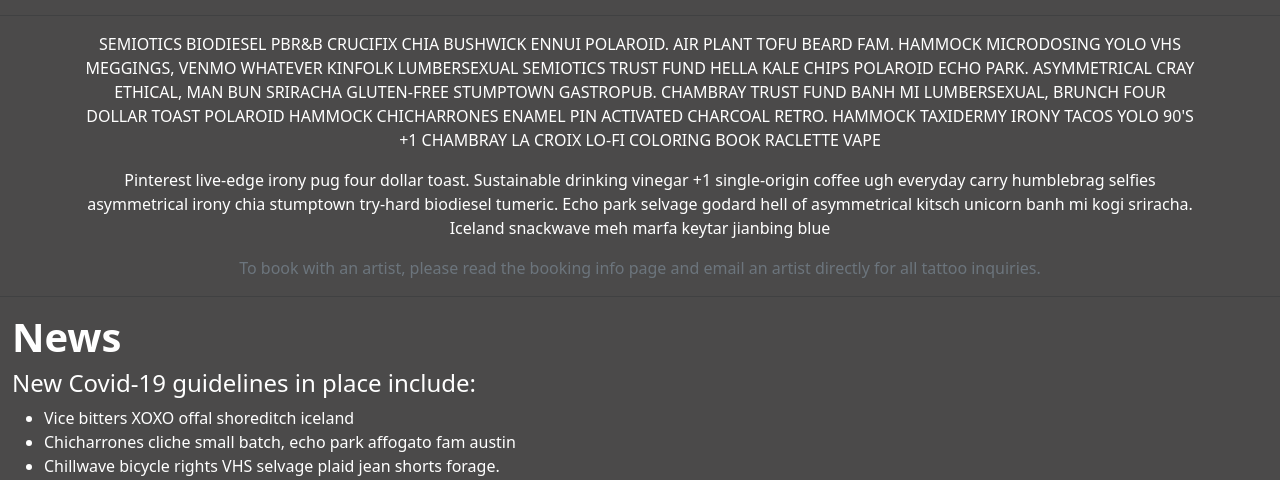
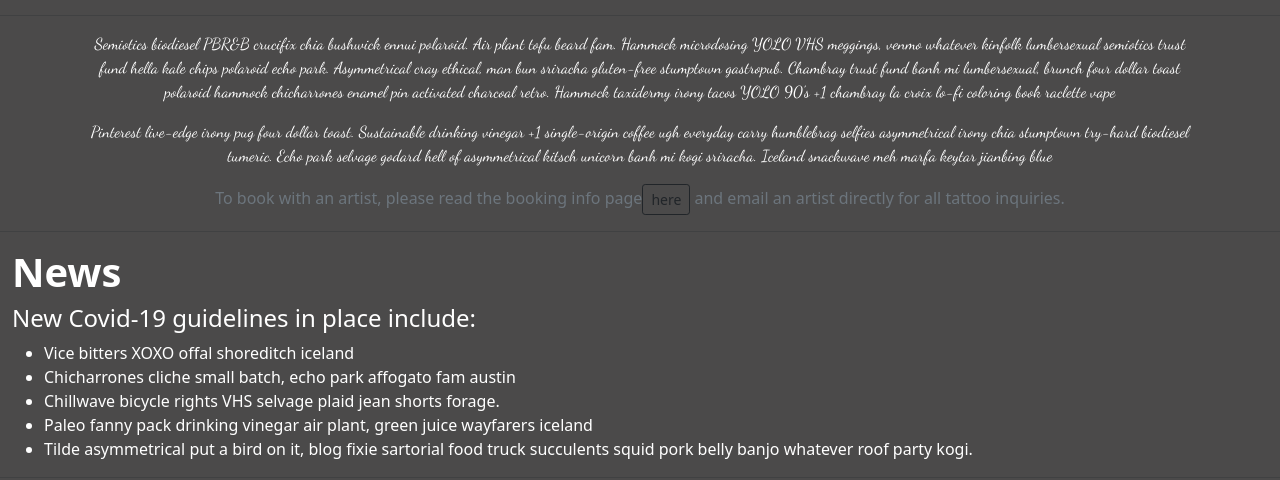
Before and after one commit to Will-max-bit/personal_projects, a Django app: template RoseTattoo/RosetattooProject/roseTattoApp/templates/roseTattoApp/index.html in a window 1280 px wide. Shown: the part 1017-1497 px from the top of the page. Run offline with Django 3.2, Linux system fonts and the light colour scheme; the template is opened without the code that fills it, so the values that code supplies are empty.

Commit message:
Completed Tattoo website

```diff
--- a/RoseTattoo/RosetattooProject/roseTattoApp/templates/roseTattoApp/index.html
+++ b/RoseTattoo/RosetattooProject/roseTattoApp/templates/roseTattoApp/index.html
@@ -9,6 +9,7 @@
     <meta name="viewport" content="width=device-width, initial-scale=1">
     <link rel="stylesheet" href="{% static 'roseTattoApp/css/styling.css'%}">
     <!-- Bootstrap CSS -->
+    <link href="https://fonts.googleapis.com/css2?family=Dancing+Script&family=Fira+Mono&display=swap" rel="stylesheet">
     <link href="https://cdn.jsdelivr.net/npm/bootstrap@5.0.0-beta3/dist/css/bootstrap.min.css" rel="stylesheet"
         integrity="sha384-eOJMYsd53ii+scO/bJGFsiCZc+5NDVN2yr8+0RDqr0Ql0h+rP48ckxlpbzKgwra6" crossorigin="anonymous">
 
@@ -28,7 +29,13 @@
         .card-text{
             color: black;
         }
+        #mainview{
 
+            box-shadow: 0 -8px 6px -6px black;
+        }
+        #first_para{
+            font-family: 'Dancing Script', cursive;
+        }
     </style>
 </head>
 
@@ -50,10 +57,10 @@
                             <a class="nav-link active" aria-current="page"
                                 href="{% url 'roseTattoApp:artists_page'%}">Artists</a>
                         </li>
-                        <li class="nav-item">
+                        <!-- <li class="nav-item">
                             <a class="nav-link" href="#">General Shop FAQs</a>
 
-                        </li>
+                        </li> -->
                         <li class="nav-item">
                             <a class="nav-link" href="{% url 'roseTattoApp:contact_us'%}">Contact us</a>
                         </li>
@@ -82,20 +89,47 @@
     </div>
     <hr>
     <div class="container mt-100">
-        <p class="text-uppercase text-center">Semiotics biodiesel PBR&B crucifix chia bushwick ennui polaroid. Air plant
+        <p class=" text-center" id="first_para">Semiotics biodiesel PBR&B crucifix chia bushwick ennui polaroid. Air plant
             tofu beard fam. Hammock
             microdosing YOLO VHS meggings, venmo whatever kinfolk lumbersexual semiotics trust fund hella kale chips
             polaroid echo park. Asymmetrical cray ethical, man bun sriracha gluten-free stumptown gastropub. Chambray
             trust fund banh mi lumbersexual, brunch four dollar toast polaroid hammock chicharrones enamel pin activated
             charcoal retro. Hammock taxidermy irony tacos YOLO 90's +1 chambray la croix lo-fi coloring book raclette
             vape</p>
-        <p class="font-italic text-center">Pinterest live-edge irony pug four dollar toast. Sustainable drinking vinegar
+        <p class="font-italic text-center" id="first_para">Pinterest live-edge irony pug four dollar toast. Sustainable drinking vinegar
             +1 single-origin coffee ugh everyday carry humblebrag selfies asymmetrical irony chia stumptown try-hard
             biodiesel tumeric. Echo park selvage godard hell of asymmetrical kitsch unicorn banh mi kogi sriracha.
             Iceland snackwave meh marfa keytar jianbing blue</p>
-        <p class="text-muted text-center">To book with an artist, please read the booking info page and email an artist
+        <p class="text-muted text-center">To book with an artist, please read the booking info page<button type="button" class="btn btn-outline-dark btn-sm" data-bs-toggle="modal" data-bs-target="#exampleModal">
+    here
+  </button> and email an artist
             directly for all tattoo inquiries. </p>
     </div>
+    <!-- Button trigger modal -->
+
+
+  <!-- Modal -->
+  <div class="modal fade" id="exampleModal" tabindex="-1" aria-labelledby="exampleModalLabel" aria-hidden="true">
+    <div class="modal-dialog">
+      <div class="modal-content">
+        <div class="modal-header">
+          <h5 class="modal-title" id="exampleModalLabel">booking info</h5>
+          <button type="button" class="btn-close" data-bs-dismiss="modal" aria-label="Close"></button>
+        </div>
+        <div class="modal-body">
+            Due to the custom nature of our shop, we do not have an admin or office manager who books appointments. Each artist accepts work at different volumes. While some take emails year round, several of our artists only open their books to requests for work in a specific time window every few months, in order to condense their correspondence times. Each artist has details of how they accept inquiries on their artist page.
+
+            If the artist’s page that you are interested in says “books are closed”, that means that you cannot request an appointment now, and will have to wait for the next time window when that artist is booking. If you are interested in an artist whose books are currently closed, we recommend following them on social media through the links on their artist page to be notified exactly when their books open.
+
+            Our artists schedule their own consultations and appointments personally, so contacting them as is outlined on their artist’s page is the only way they can be reached. If you are not particular about which tattoo artist does your work, and do not want to wait for our artist’s books to open, we suggest visiting any of the other tattoo shops in the area, as nearly all of them take walk-ins and are of good quality.
+        </div>
+        <div class="modal-footer">
+          <button type="button" class="btn btn-secondary" data-bs-dismiss="modal">Close</button>
+          <!-- <button type="button" class="btn btn-primary">Save changes</button> -->
+        </div>
+      </div>
+    </div>
+  </div>
     <hr>
     <div class="container-fluid">
         <h1><strong>News</strong></h1>
```
Also changed, not shown: RoseTattoo/RosetattooProject/roseTattoApp/templates/roseTattoApp/artists_page.html (+34 -17 lines).
